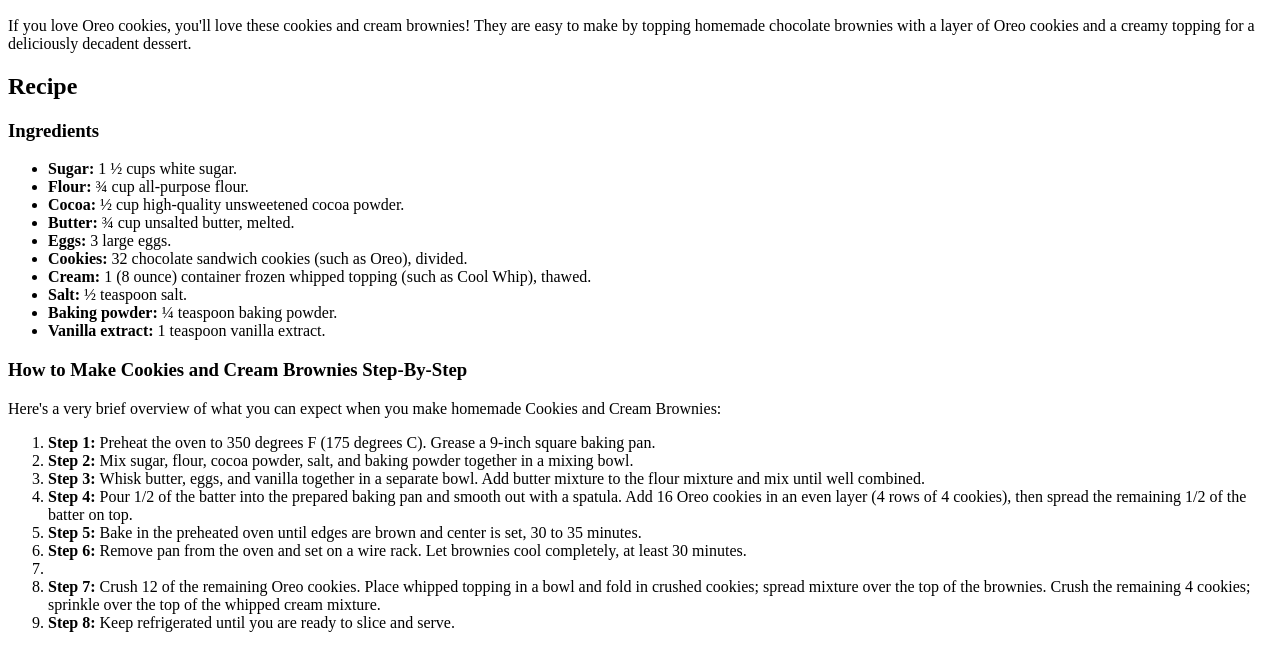
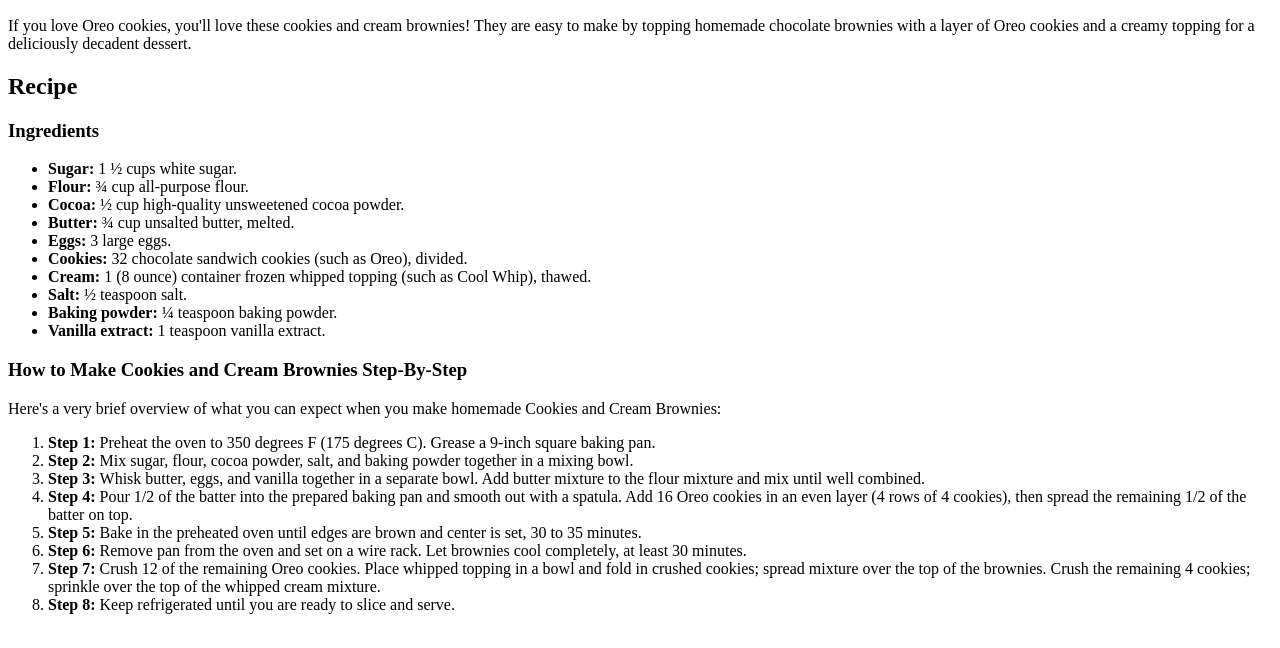
Before and after one commit to GiroCassa/odin-recipes, a plain HTML site: page recipes/cookies_and_cream_brownies.html in a window 1280 px wide. Shown: the part 484-1132 px from the top of the page. Drawn offline with Linux system fonts and the light colour scheme.

Commit message:
Update cookies_and_cream_brownies.html
corrected syntax error that displayed an extra step in the recipe

```diff
--- a/recipes/cookies_and_cream_brownies.html
+++ b/recipes/cookies_and_cream_brownies.html
@@ -38,7 +38,7 @@
         <li><strong>Step 3: </strong>Whisk butter, eggs, and vanilla together in a separate bowl. Add butter mixture to the flour mixture and mix until well combined.</li>
         <li><strong>Step 4: </strong>Pour 1/2 of the batter into the prepared baking pan and smooth out with a spatula. Add 16 Oreo cookies in an even layer (4 rows of 4 cookies), then spread the remaining 1/2 of the batter on top.</li>
         <li><strong>Step 5: </strong>Bake in the preheated oven until edges are brown and center is set, 30 to 35 minutes.</li>
-        <li><strong>Step 6: </strong>Remove pan from the oven and set on a wire rack. Let brownies cool completely, at least 30 minutes.<li>
+        <li><strong>Step 6: </strong>Remove pan from the oven and set on a wire rack. Let brownies cool completely, at least 30 minutes.</li>
         <li><strong>Step 7: </strong>Crush 12 of the remaining Oreo cookies. Place whipped topping in a bowl and fold in crushed cookies; spread mixture over the top of the brownies. Crush the remaining 4 cookies; sprinkle over the top of the whipped cream mixture.</li>
         <li><strong>Step 8: </strong>Keep refrigerated until you are ready to slice and serve.</li>
     </ol>
```
